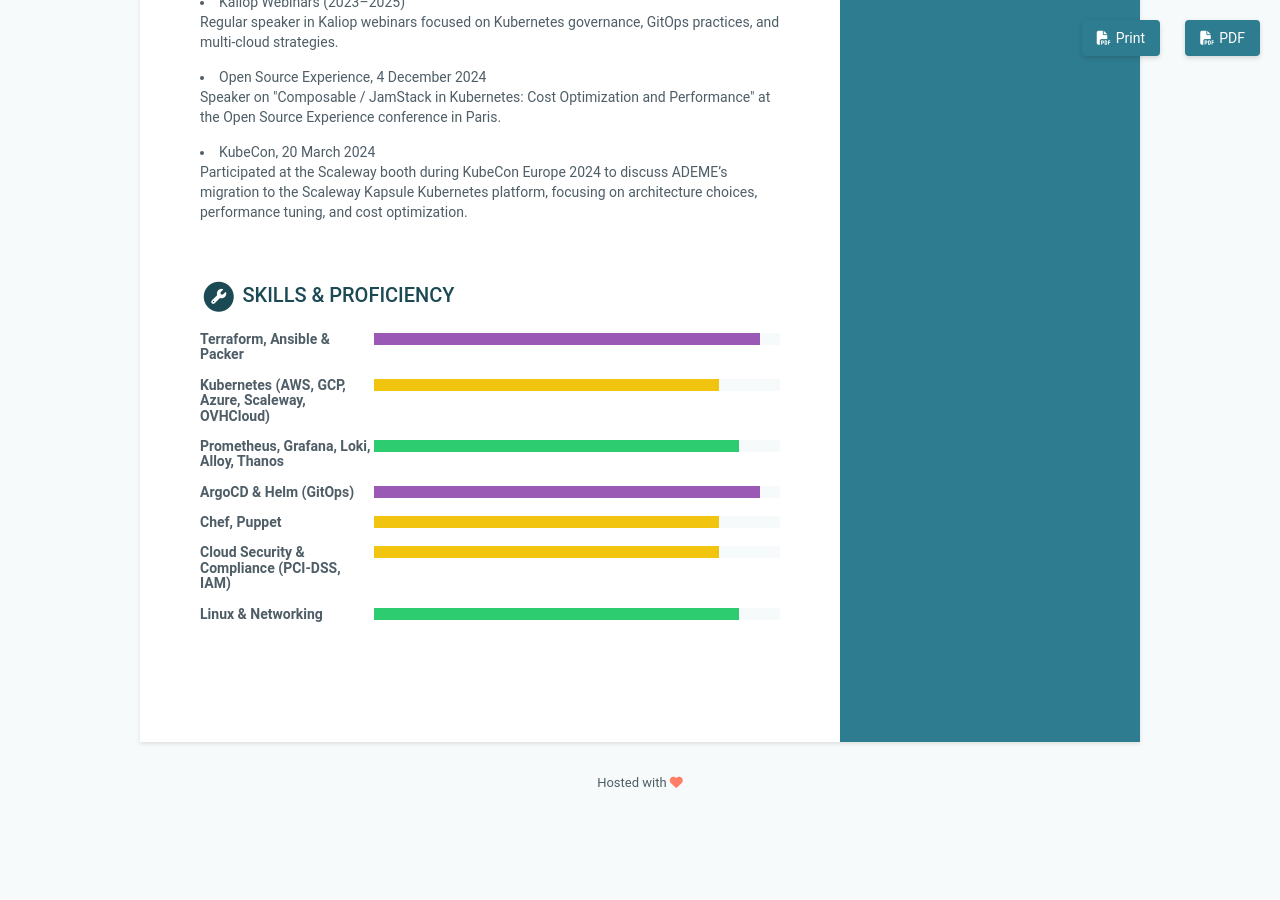
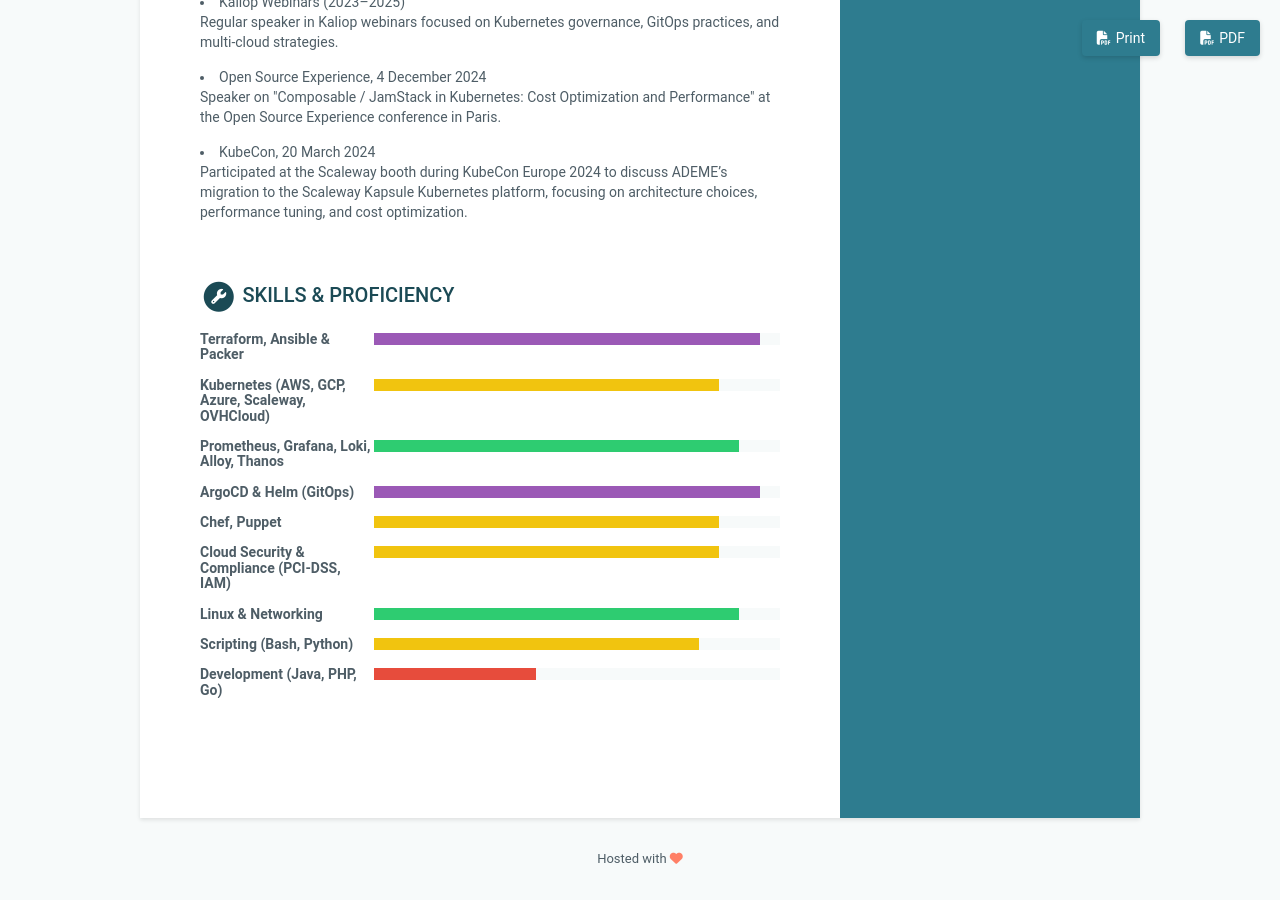
Before and after one commit to didier-segura/digital-cv, a Jekyll site: the page built from index.html, in a window 1280 px wide and 900 px high, scrolled down 3479 px. Built offline with Jekyll 4.4.1, drawn with Linux system fonts in a browser that asks for light colours; before the commit the page ends 4303 px from its top, so only the background shows below that.

Commit message:
+ Update skills

```diff
--- a/_data/data.yml
+++ b/_data/data.yml
@@ -276,10 +276,13 @@ skills:
     level: 85%
   - name: Linux & Networking
     level: 90%
-
+  - name: Scripting (Bash, Python)
+    level: 80%
+  - name: Development (Java, PHP, Go)
+    level: 40%
 
 customers:
-  title: Customers
+  title: '<i class="fas fa-building"></i> Customers'
   info:
     - name: ADEME
       logo: ademe-logo.png
```
